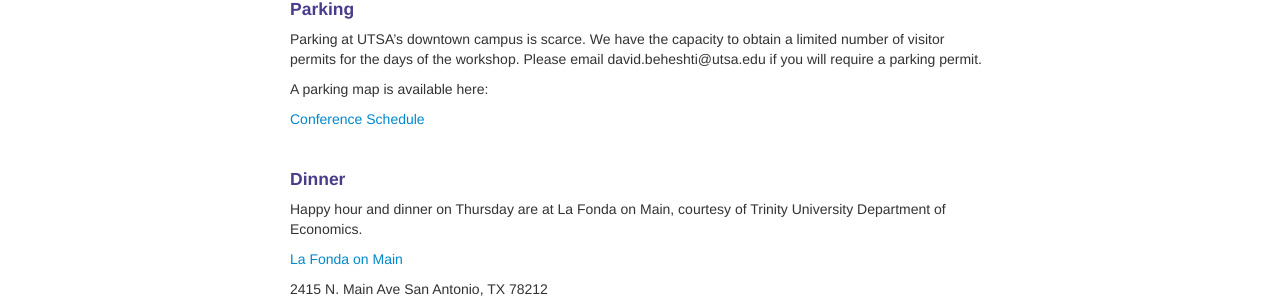
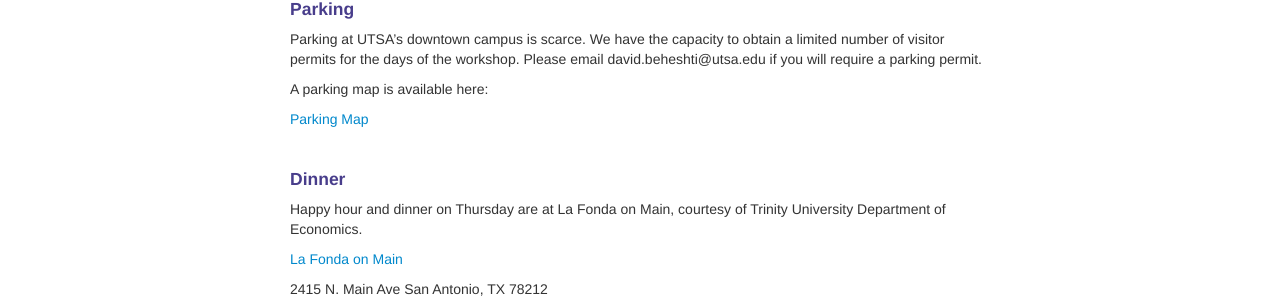
Before and after one commit to texhen/texhen.github.io, a Jekyll site: the page built from pages/conference.md, in a window 1280 px wide. Shown: the part 533-836 px from the top of the page. Built offline with Jekyll 4.4.1, drawn with Linux system fonts in a browser that asks for light colours.

Commit message:
Update conference.md

```diff
--- a/pages/conference.md
+++ b/pages/conference.md
@@ -32,7 +32,7 @@ Parking at UTSA’s downtown campus is scarce. We have the capacity to obtain a
 
 A parking map is available here:
 
-<a href="{{ BASE_PATH }}/assets/SPI Dolorosa with Alt. Walking Route_updated all around lots.pdf">Conference Schedule</a>
+<a href="{{ BASE_PATH }}/assets/SPI Dolorosa with Alt. Walking Route_updated all around lots.pdf">Parking Map</a>
 
 <br/>
 
```
